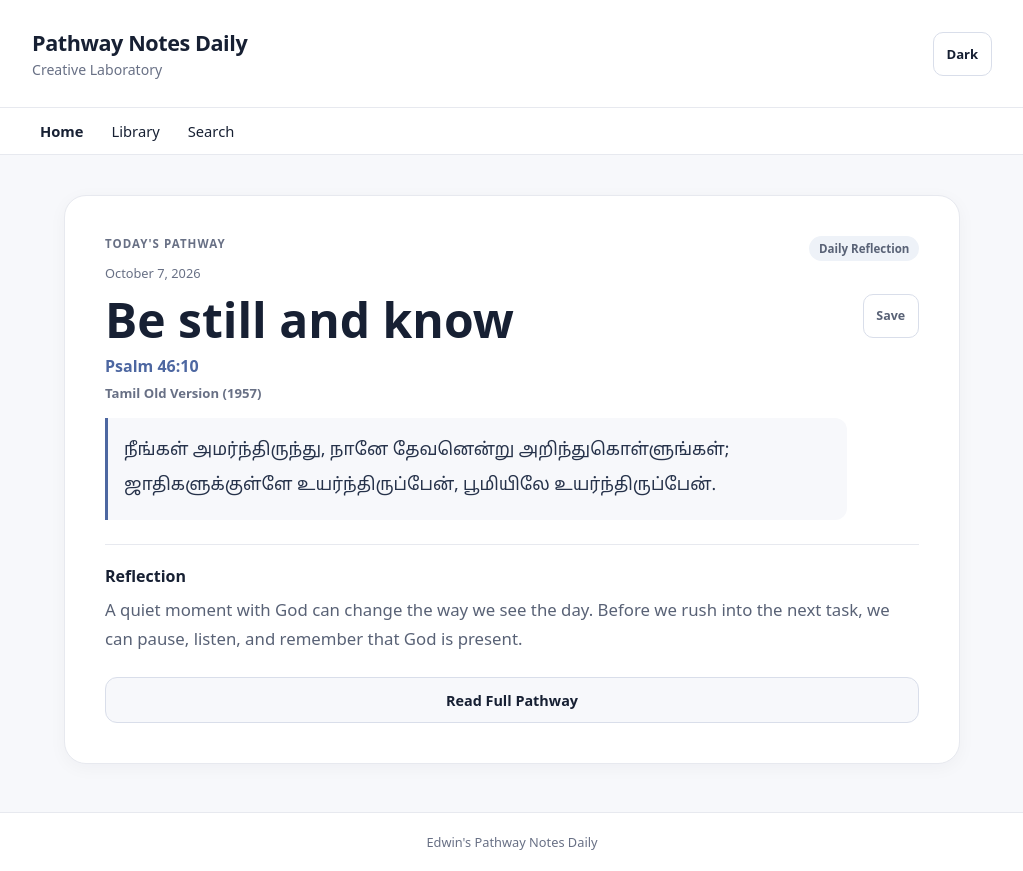
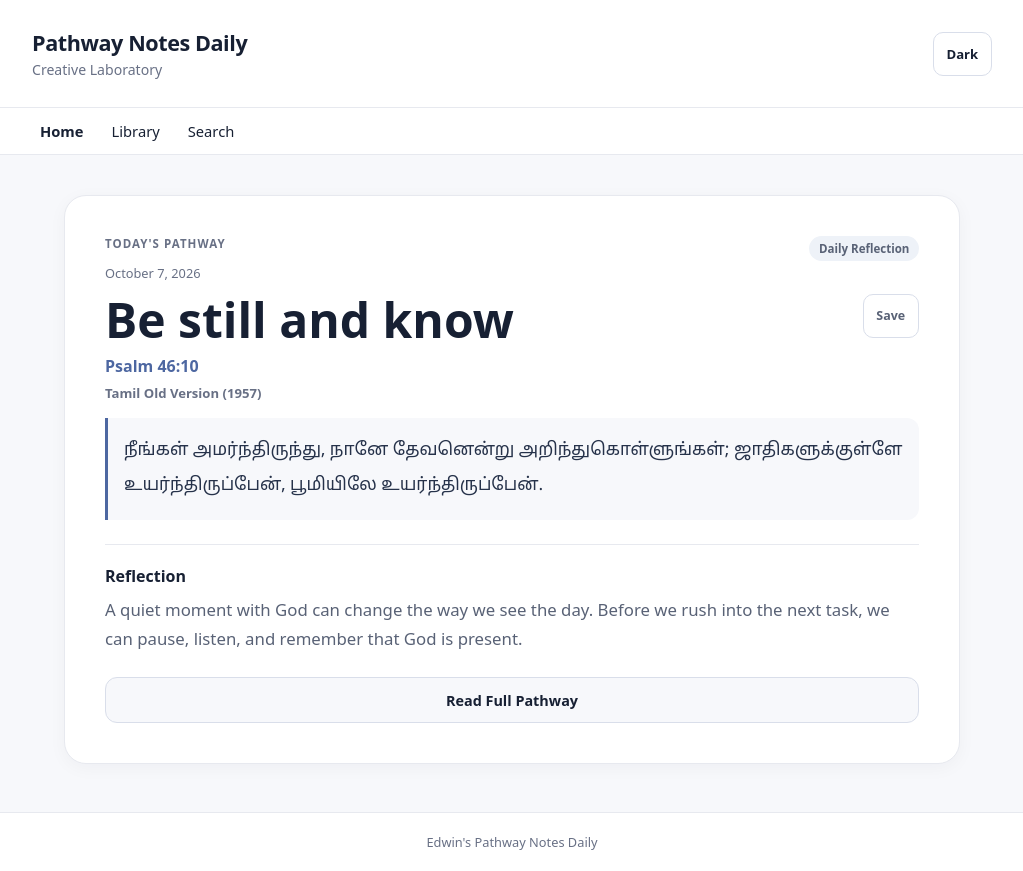
Before and after one commit to edwinsefer/Pathway-Notes-Daily-Lab, a React (Vite) app: page / in a window 1280 px wide. Shown: the whole page, without its empty margins (128-1151 px from the left). Built offline with nearby package versions, Linux system fonts and the light colour scheme.

Commit message:
Give Scripture full reading width

```diff
--- a/src/App.tsx
+++ b/src/App.tsx
@@ -86,12 +86,6 @@ function App() {
               <div>
                 <h1 id="today-pathway-title">{todaysPathway.title}</h1>
                 <p className="scripture-reference">{todaysPathway.scriptureReference}</p>
-                {todaysPathway.scriptureTranslation && (
-                  <p className="scripture-translation">{todaysPathway.scriptureTranslation}</p>
-                )}
-                {todaysPathway.scriptureText && (
-                  <blockquote className="scripture-text">{todaysPathway.scriptureText}</blockquote>
-                )}
               </div>
 
               <button
@@ -105,6 +99,14 @@ function App() {
                 {isBookmarked ? 'Saved' : 'Save'}
               </button>
             </div>
+
+            {todaysPathway.scriptureTranslation && (
+              <p className="scripture-translation">{todaysPathway.scriptureTranslation}</p>
+            )}
+
+            {todaysPathway.scriptureText && (
+              <blockquote className="scripture-text">{todaysPathway.scriptureText}</blockquote>
+            )}
 
             <div className="pathway-section">
               <h2>Reflection</h2>
```
